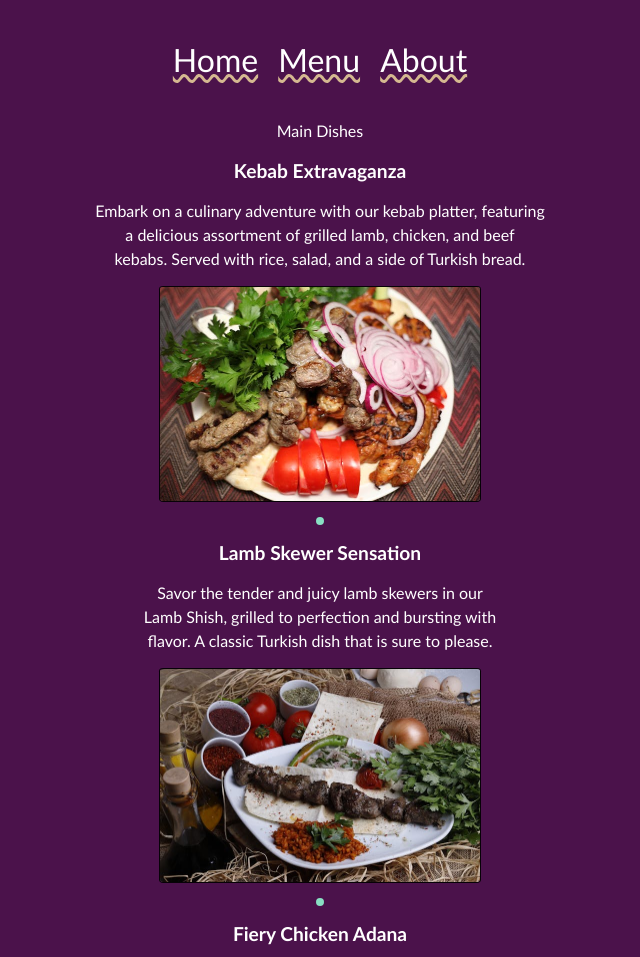
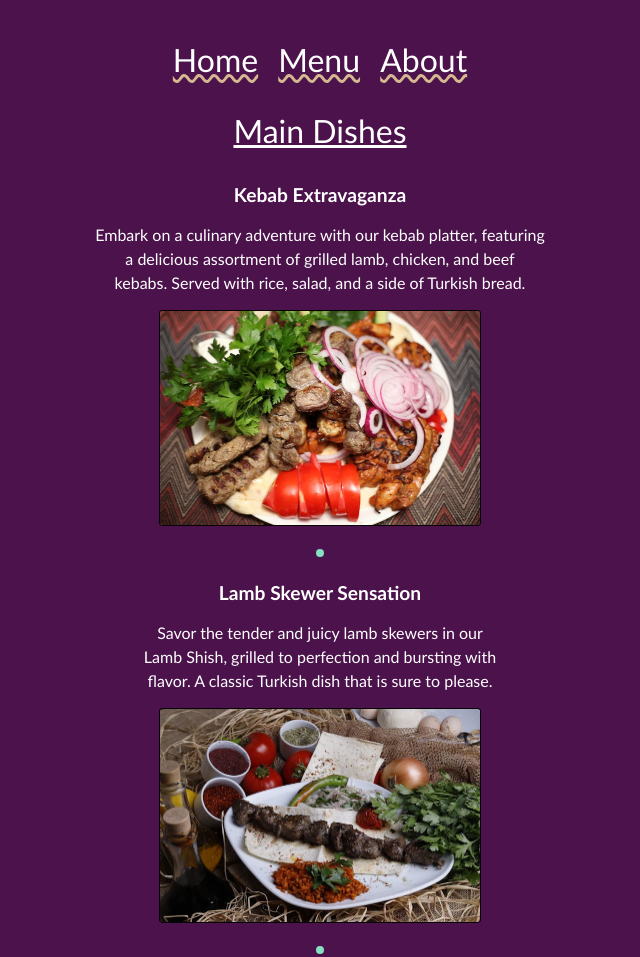
Before and after one commit to Suqbs/restaurant-page, a website built with webpack: page src/template.html in a window 1280 px wide. Shown: the top 957 px of the page, without its empty margins (320-960 px from the left). Built offline with nearby package versions, Linux system fonts and the light colour scheme.

Commit message:
Change styling for menus

```diff
--- a/src/styles.css
+++ b/src/styles.css
@@ -31,6 +31,10 @@ video {
   --bg-color: #4b124b;
   --nav-underline-color: 213, 184, 144;
   --text-color: rgb(255, 255, 255);
+  --section-color: white;
+  --grid-gap: rem;
+  --between-card-gap: 1.5rem;
+  --after-section-gap: 1rem;
 }
 
 img {
@@ -45,6 +49,7 @@ body {
   color: var(--text-color);
   font-family: 'Gill Sans', 'Gill Sans MT', Calibri, 'Trebuchet MS', sans-serif;
   padding-bottom: 2rem;
+  gap: var(--grid-gap);
 }
 
 header {
@@ -71,7 +76,7 @@ nav button {
   display: flex;
   flex-direction: column;
   align-items: center;
-  gap: 1rem;
+  gap: var(--between-card-gap);
   max-width: 65ch;
   line-height: 1.5rem;
 }
@@ -111,3 +116,10 @@ hr.round-style {
   border: 4px solid 	#89dfc3;
   border-radius: 100%;
 }
+
+.section-title {
+  font-size: 2rem;
+  text-decoration: solid underline white 3px;
+  color: var(--section-color);
+  margin-bottom: var(--after-section-gap);
+}
```
